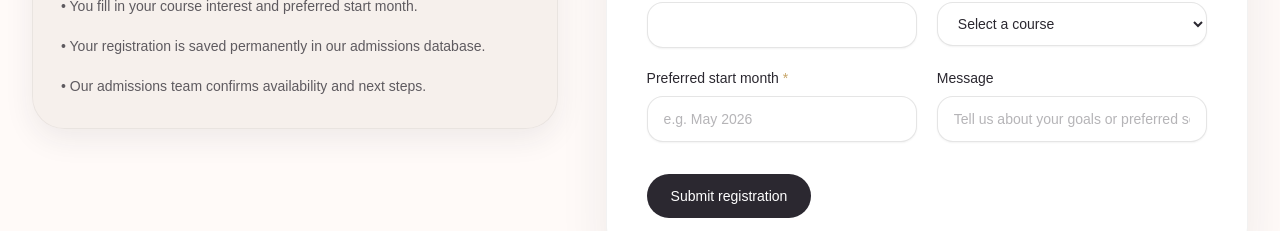
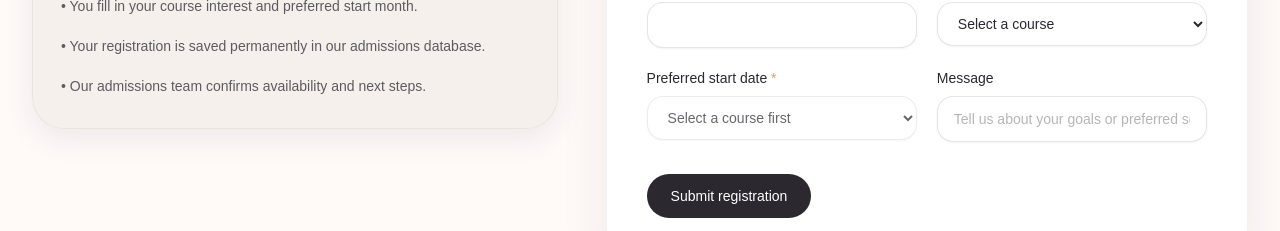
Before and after one commit to learngermanghana/email, a Next.js app: page /register in a window 1280 px wide. Shown: the part 462-693 px from the top of the page. Built offline with nearby package versions, Linux system fonts and the light colour scheme.

Commit message:
Update registration start date to upcoming class options

```diff
--- a/src/components/register-form.tsx
+++ b/src/components/register-form.tsx
@@ -3,6 +3,7 @@
 import type { FormEvent, ReactNode } from 'react';
 import { useMemo, useState } from 'react';
 import { courses } from '@/data/courses';
+import { upcomingClasses } from '@/data/upcoming-classes';
 
 type FormState = {
   fullName: string;
@@ -32,6 +33,13 @@ export function RegisterForm() {
     () => 'Submitting this form securely saves your registration so our admissions team can follow up quickly.',
     []
   );
+  const classDatesByCourse = useMemo(() => {
+    return upcomingClasses.reduce<Record<string, string[]>>((accumulator, item) => {
+      accumulator[item.name] = accumulator[item.name] ? [...accumulator[item.name], item.startDate] : [item.startDate];
+      return accumulator;
+    }, {});
+  }, []);
+  const selectedCourseDates = form.course ? classDatesByCourse[form.course] ?? [] : [];
 
   async function handleSubmit(event: FormEvent<HTMLFormElement>) {
     event.preventDefault();
@@ -88,15 +96,35 @@ export function RegisterForm() {
           <input type="email" value={form.email} onChange={(event) => setForm({ ...form, email: event.target.value })} className="input" />
         </Field>
         <Field label="Course interested in" required>
-          <select value={form.course} onChange={(event) => setForm({ ...form, course: event.target.value })} className="input">
+          <select
+            value={form.course}
+            onChange={(event) => setForm({ ...form, course: event.target.value, startMonth: '' })}
+            className="input"
+          >
             <option value="">Select a course</option>
             {courses.map((course) => (
               <option key={course.slug} value={course.name}>{course.name}</option>
             ))}
           </select>
         </Field>
-        <Field label="Preferred start month" required>
-          <input value={form.startMonth} onChange={(event) => setForm({ ...form, startMonth: event.target.value })} placeholder="e.g. May 2026" className="input" />
+        <Field label="Preferred start date" required>
+          <select
+            value={form.startMonth}
+            onChange={(event) => setForm({ ...form, startMonth: event.target.value })}
+            className="input"
+            disabled={!form.course || selectedCourseDates.length === 0}
+          >
+            <option value="">
+              {!form.course
+                ? 'Select a course first'
+                : selectedCourseDates.length === 0
+                  ? 'No upcoming class dates listed'
+                  : 'Select a start date'}
+            </option>
+            {selectedCourseDates.map((date) => (
+              <option key={date} value={date}>{date}</option>
+            ))}
+          </select>
         </Field>
         <Field label="Message">
           <input value={form.message} onChange={(event) => setForm({ ...form, message: event.target.value })} placeholder="Tell us about your goals or preferred schedule." className="input" />
```
